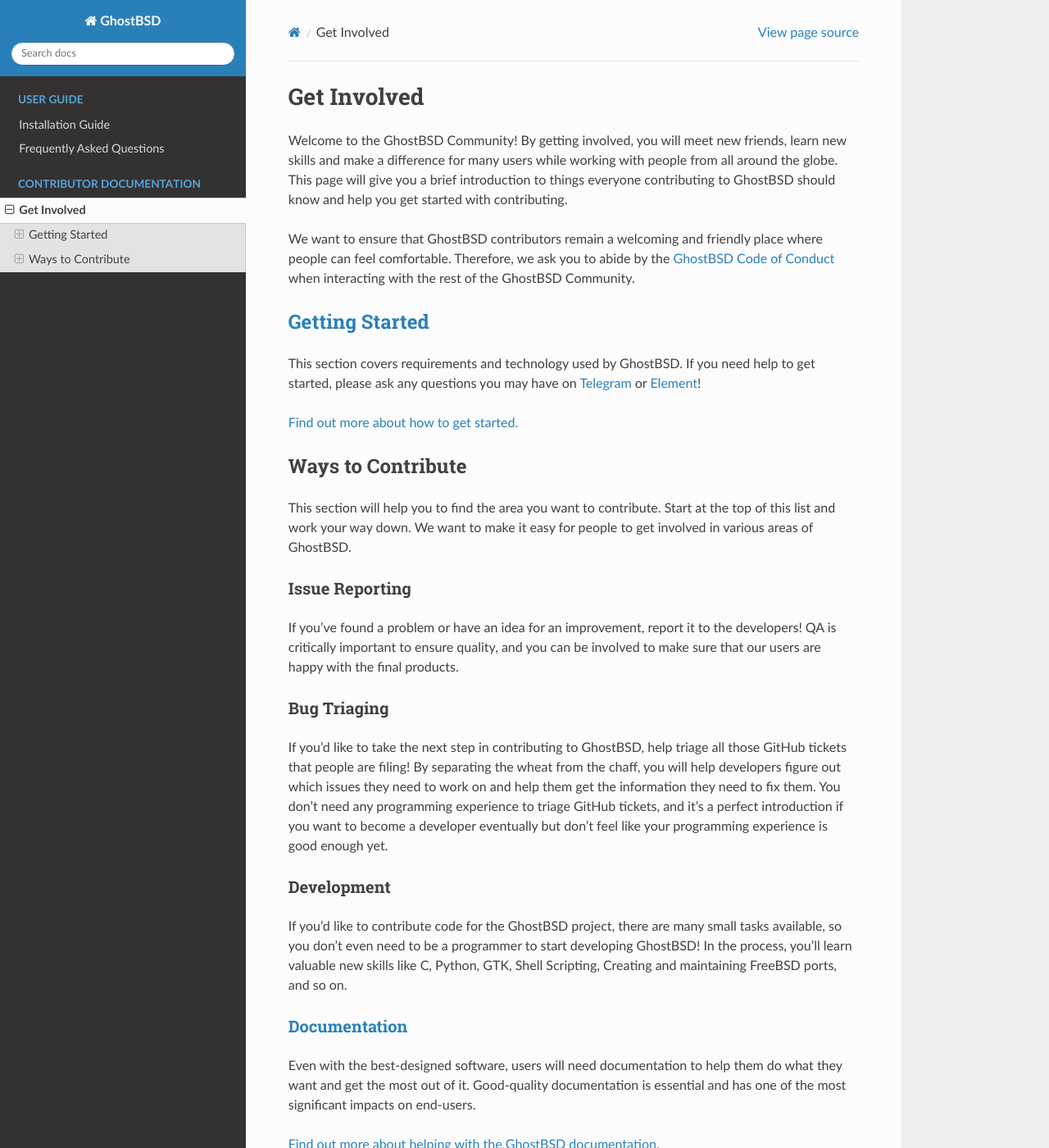
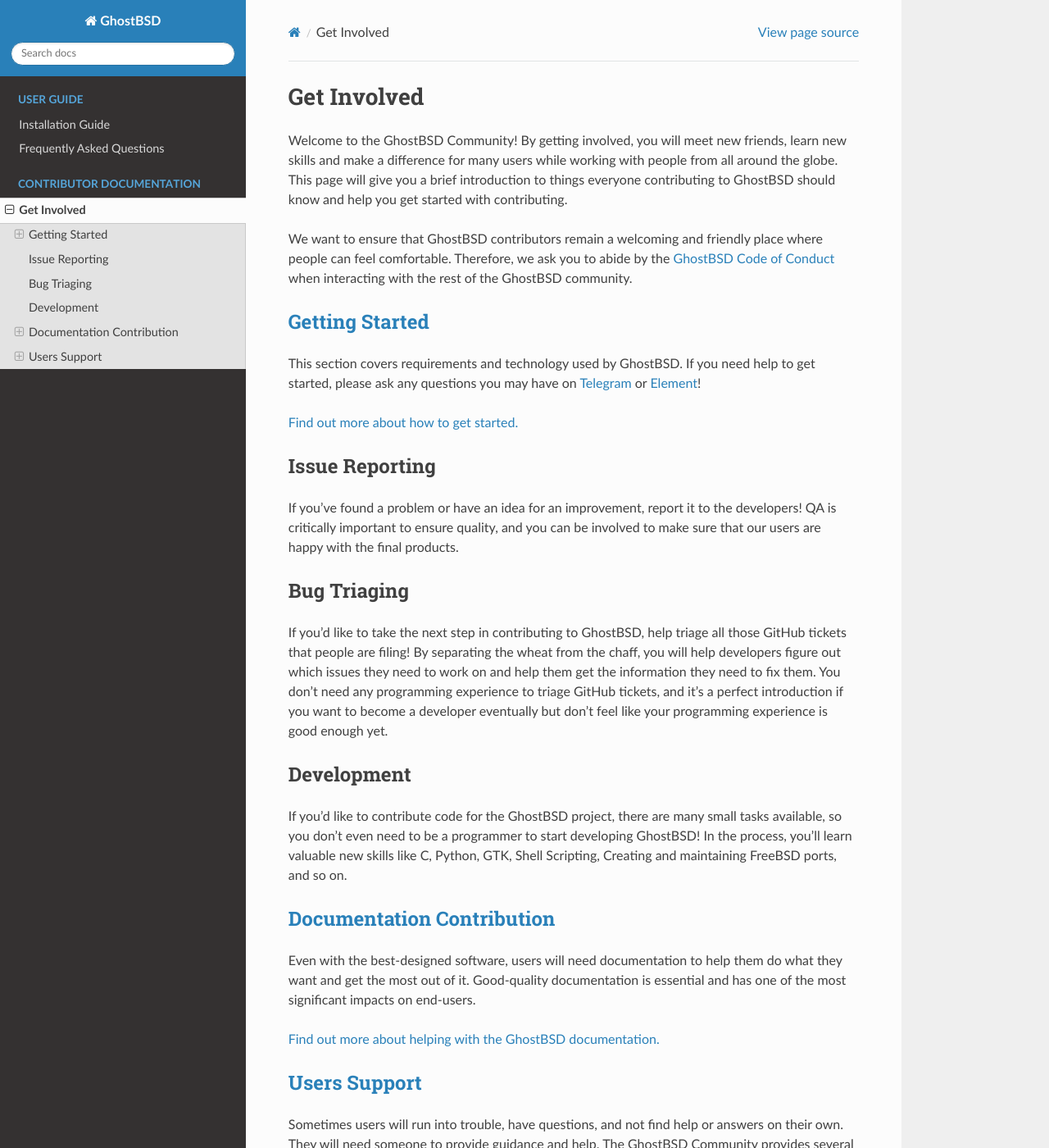
Before and after one commit to ghostbsd/documentation, a Sphinx documentation site: the page built from source/contributor/get-involved.md, in a window 1280 px wide and 1400 px high. Shown: the whole window at 82% size. Built offline with Sphinx 7.4.7 and the Read the Docs theme 2.0.0, drawn with Linux system fonts in a browser that asks for light colours.

````diff
--- a/source/contributor/get-involved.md
+++ b/source/contributor/get-involved.md
@@ -3,7 +3,7 @@ Get Involved
 
 Welcome to the GhostBSD Community! By getting involved, you will meet new friends, learn new skills and make a difference for many users while working with people from all around the globe. This page will give you a brief introduction to things everyone contributing to GhostBSD should know and help you get started with contributing.
 
-We want to ensure that GhostBSD contributors remain a welcoming and friendly place where people can feel comfortable. Therefore, we ask you to abide by the [GhostBSD Code of Conduct](../CoC.md) when interacting with the rest of the GhostBSD Community.
+We want to ensure that GhostBSD contributors remain a welcoming and friendly place where people can feel comfortable. Therefore, we ask you to abide by the [GhostBSD Code of Conduct](../CoC.md) when interacting with the rest of the GhostBSD community.
 
 ## [Getting Started](getting-started.md)
 
@@ -18,19 +18,16 @@ This section covers requirements and technology used by GhostBSD. If you need he
 getting-started
 ```
 
-## Ways to Contribute
-This section will help you to find the area you want to contribute. Start at the top of this list and work your way down. We want to make it easy for people to get involved in various areas of GhostBSD.
-
-### Issue Reporting
+## Issue Reporting
 If you've found a problem or have an idea for an improvement, report it to the developers! QA is critically important to ensure quality, and you can be involved to make sure that our users are happy with the final products.
 
-### Bug Triaging
+## Bug Triaging
 If you'd like to take the next step in contributing to GhostBSD, help triage all those GitHub tickets that people are filing! By separating the wheat from the chaff, you will help developers figure out which issues they need to work on and help them get the information they need to fix them. You don't need any programming experience to triage GitHub tickets, and it's a perfect introduction if you want to become a developer eventually but don't feel like your programming experience is good enough yet.
 
-### Development
+## Development
 If you'd like to contribute code for the GhostBSD project, there are many small tasks available, so you don't even need to be a programmer to start developing GhostBSD! In the process, you'll learn valuable new skills like C, Python, GTK, Shell Scripting, Creating and maintaining FreeBSD ports, and so on.
 
-### [Documentation](documentation.md)
+## [Documentation Contribution](documentation.md)
 Even with the best-designed software, users will need documentation to help them do what they want and get the most out of it.  Good-quality documentation is essential and has one of the most significant impacts on end-users.
 
 [Find out more about helping with the GhostBSD documentation.](documentation.md)
@@ -42,7 +39,7 @@ Even with the best-designed software, users will need documentation to help them
 documentation
 ```
 
-### [Users Support](users-support.md)
+## [Users Support](users-support.md)
 Sometimes users will run into trouble, have questions, and not find help or answers on their own. They will need someone to provide guidance and help. The GhostBSD Community provides several platforms for users to ask for support from other users, so other users must be ready to give that support.
 
 
````
Also changed, not shown: source/contributor/documentation.md (+4 -2 lines), source/index.md (+9 -1 lines).
